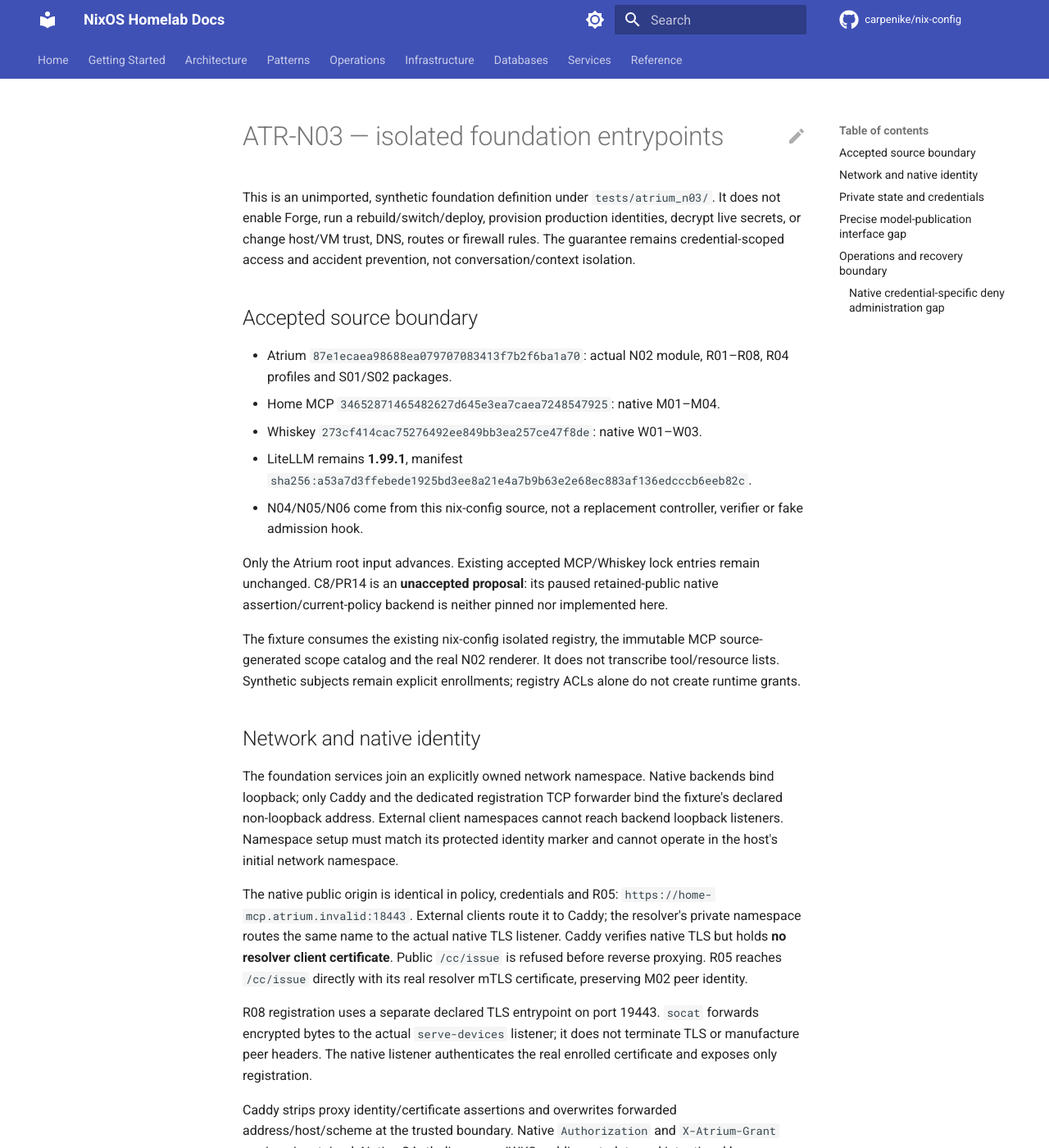
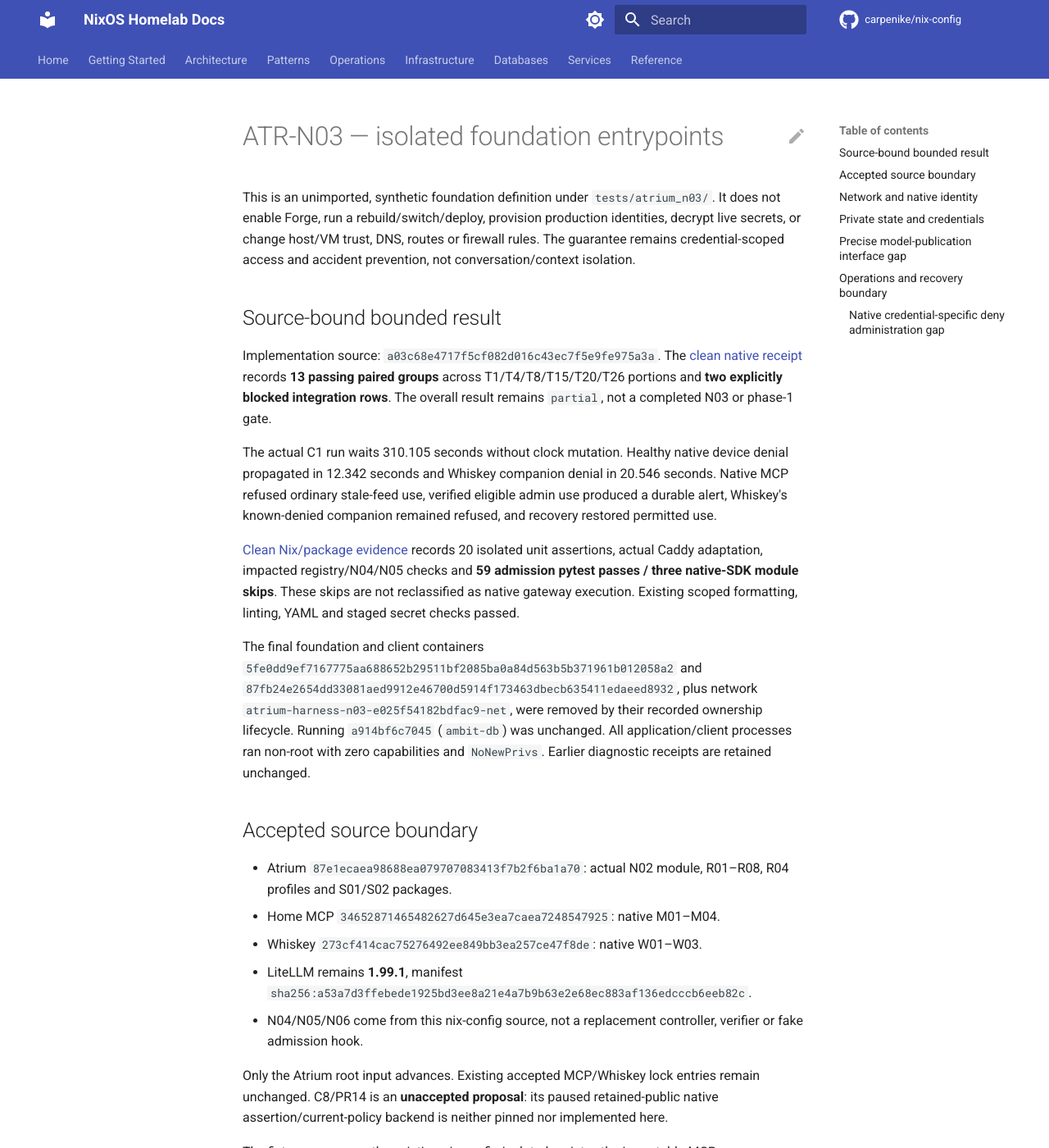
Before and after one commit to carpenike/nix-config, an MkDocs documentation site: the page built from docs/services/atrium-foundation.md, in a window 1280 px wide and 1400 px high. Shown: the whole window at 82% size. Built offline with MkDocs 1.6.1 and Material for MkDocs 9.7.7, drawn with Linux system fonts in a browser that asks for light colours; comment, search, counter and statistics services are not loaded; some of the changed text lies outside the part shown.

Commit message:
ATR-N03: record clean isolated foundation and network evidence
Record13 passing paired groups at clean source a03c68e4717f5cf082d016c43ec7f5e9fe975a3a,20 isolated unit checks and59 impacted admission pytest passes. Preserve real310-second outage evidence, exact cleanup and prior diagnostics. Keep model-publication sharing and native-JTI deny administration blocked; C8 and production remain unadopted.

Co-authored-by: Copilot <223556219+Copilot@users.noreply.github.com>
Copilot-Session: 1e5e7d6d-a45a-4ac0-9fb1-9bf14b3658cb

```diff
--- a/docs/services/atrium-foundation.md
+++ b/docs/services/atrium-foundation.md
@@ -5,6 +5,34 @@ This is an unimported, synthetic foundation definition under
 provision production identities, decrypt live secrets, or change host/VM trust,
 DNS, routes or firewall rules. The guarantee remains credential-scoped access
 and accident prevention, not conversation/context isolation.
+
+## Source-bound bounded result
+
+Implementation source: `a03c68e4717f5cf082d016c43ec7f5e9fe975a3a`.
+The [clean native receipt](../../tests/atrium_n03/results/n03-clean-a03c68e4.json)
+records **13 passing paired groups** across T1/T4/T8/T15/T20/T26 portions and
+**two explicitly blocked integration rows**. The overall result remains
+`partial`, not a completed N03 or phase-1 gate.
+
+The actual C1 run waits 310.105 seconds without clock mutation. Healthy native
+device denial propagated in 12.342 seconds and Whiskey companion denial in
+20.546 seconds. Native MCP refused ordinary stale-feed use, verified eligible
+admin use produced a durable alert, Whiskey's known-denied companion remained
+refused, and recovery restored permitted use.
+
+[Clean Nix/package evidence](../../tests/atrium_n03/results/n03-clean-static-a03c68e4.json)
+records 20 isolated unit assertions, actual Caddy adaptation, impacted
+registry/N04/N05 checks and **59 admission pytest passes / three native-SDK
+module skips**. These skips are not reclassified as native gateway execution.
+Existing scoped formatting, linting, YAML and staged secret checks passed.
+
+The final foundation and client containers
+`5fe0dd9ef7167775aa688652b29511bf2085ba0a84d563b5b371961b012058a2`
+and `87fb24e2654dd33081aed9912e46700d5914f173463dbecb635411edaeed8932`,
+plus network `atrium-harness-n03-e025f54182bdfac9-net`, were removed by their
+recorded ownership lifecycle. Running `a914bf6c7045` (`ambit-db`) was unchanged.
+All application/client processes ran non-root with zero capabilities and
+`NoNewPrivs`. Earlier diagnostic receipts are retained unchanged.
 
 ## Accepted source boundary
 
@@ -52,6 +80,10 @@ address/host/scheme at the trusted boundary. Native `Authorization` and
 metadata and intentional legacy routes are not wrapped in blanket SSO.
 Whiskey's existing private `/metrics` route stays closed at the public vhost.
 Missing C8-dependent current policy stays fail-closed.
+The native SDK's host guard remains enabled: Caddy uses the canonical loopback
+Host upstream while preserving the public forwarded host and verifying the
+configured public TLS server name. This is routing, not native identity
+masquerading; real resolver mTLS still terminates at Home MCP.
 
 Whiskey reuses N06's UID-scoped nftables implementation in the exact owned
 namespace. Its enforcement is **IPv4 destination address plus TCP port**, not
```
Also changed, not shown: 19 other files.
